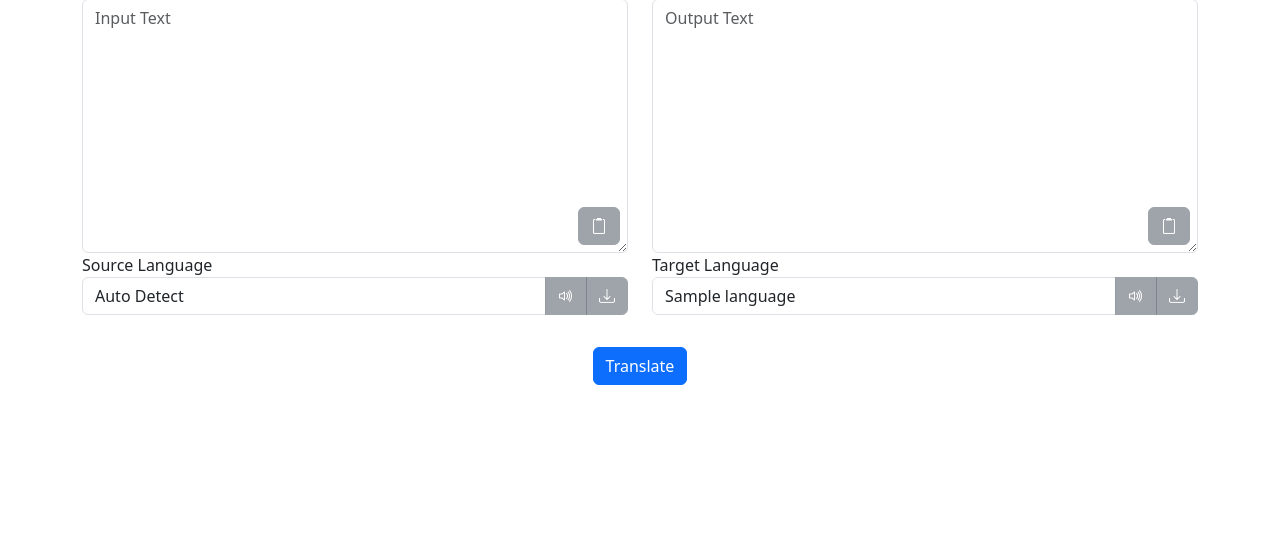
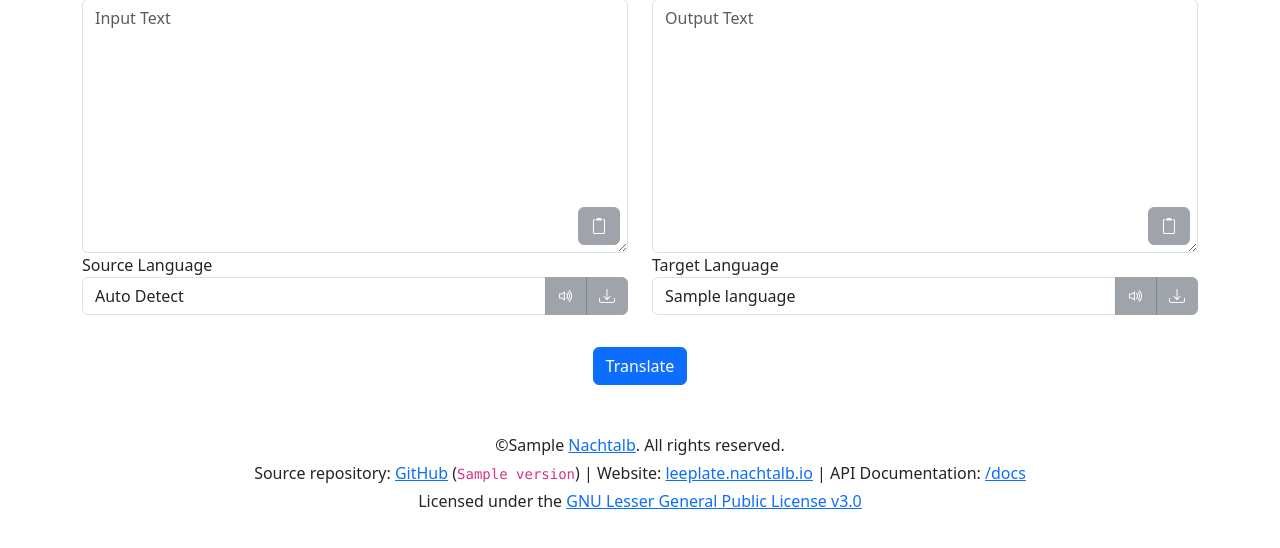
Before and after one commit to Nachtalb/leeplate, a FastAPI app: template leeplate/templates/translate.j2 in a window 1280 px wide. Shown: the part 105-653 px from the top of the page. Run offline with FastAPI, Linux system fonts and the light colour scheme; the template is opened without the code that fills it: most values are stand-ins (such as "Sample title", 1, 10 or a date in 2020); some libraries are stand-ins or nearby versions.

Commit message:
Add footer

```diff
--- a/leeplate/__init__.py
+++ b/leeplate/__init__.py
@@ -1,5 +1,7 @@
+__version__ = "0.1.0"
 import argparse
 import io
+from datetime import datetime
 from pathlib import Path
 
 from fastapi import FastAPI, Request
@@ -24,9 +26,11 @@ async def translate(request: Request):
     return templates.TemplateResponse(
         "translate.j2",
         {
+            "current_year": datetime.now().year,
             "request": request,
             "languages": {code: name.title() for code, name in LANGUAGES.items()},
             "default_lang": "en",
+            "version": __version__,
         },
     )
 
--- a/leeplate/templates/base.j2
+++ b/leeplate/templates/base.j2
@@ -149,6 +149,25 @@
       </div>
       {% block content %}{% endblock content %}
     </div>
+    <footer class="text-center mt-5 mb-3">
+      <p class="mb-1">
+        &copy;{{ current_yea}} <a href="https://github.com/Nachtalb" target="_blank">Nachtalb</a>. All rights
+        reserved.
+      </p>
+      <p class="mb-1">
+        Source repository: <a href="https://github.com/Nachtalb/leeplate" target="_blank">GitHub</a> (<code
+          >{{ version }}</code
+        >) | Website: <a href="https://leeplate.nachtalb.io" target="_blank">leeplate.nachtalb.io</a> | API
+        Documentation:
+        <a href="/docs" target="_blank">/docs</a>
+      </p>
+      <p class="mb-1">
+        Licensed under the
+        <a href="https://www.gnu.org/licenses/lgpl-3.0.en.html" target="_blank"
+          >GNU Lesser General Public License v3.0</a
+        >
+      </p>
+    </footer>
     <script src="{{ url_for('static', path='bootstrap/js/bootstrap.bundle.min.js') }}"></script>
     <script src="{{ url_for('static', path='bootstrap/js/theme.js') }}"></script>
     <script src="{{ url_for('static', path='script.js') }}"></script>
```
